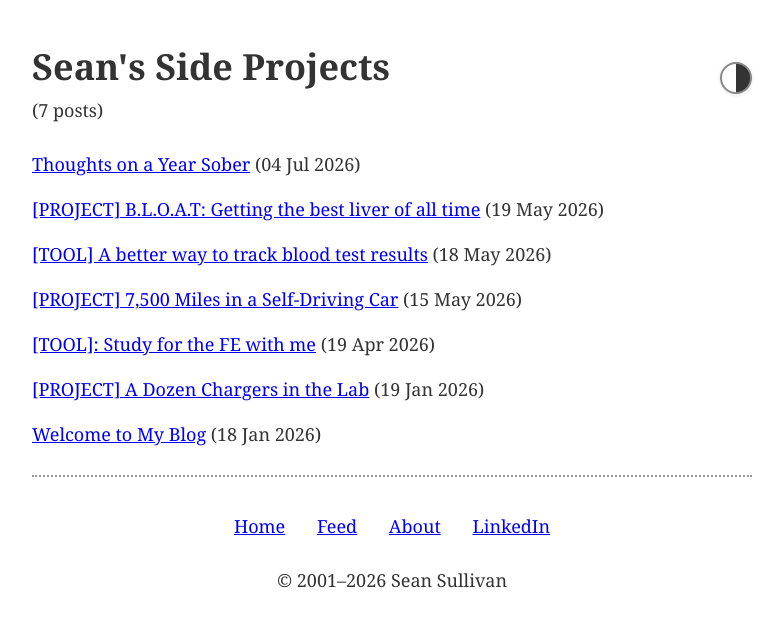
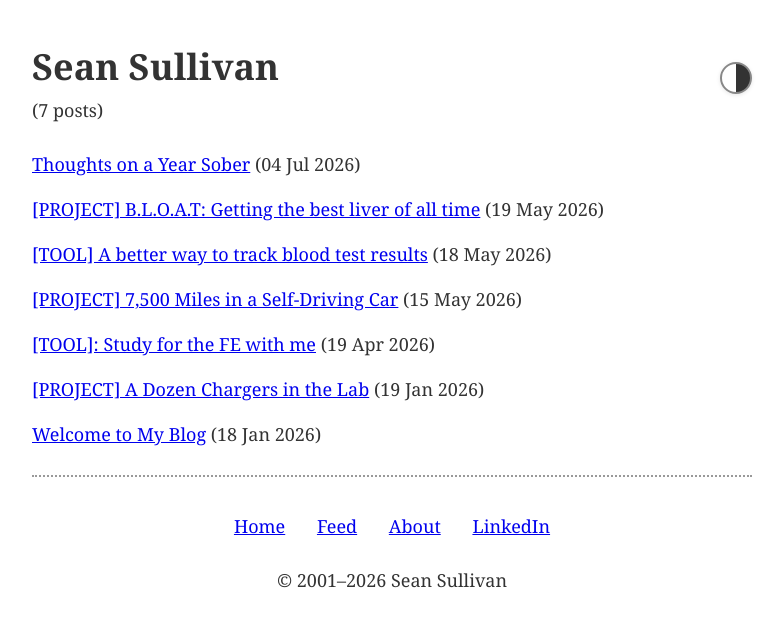
Before and after one commit to 0sps/sull1van.com, a Jekyll site: the page built from index.html, in a window 1280 px wide. Shown: the top 627 px of the page, without its empty margins (248-1031 px from the left). Built offline with Jekyll 4.4.1, drawn with Linux system fonts in a browser that asks for light colours.

Commit message:
new webpage name

```diff
--- a/_layouts/home.html
+++ b/_layouts/home.html
@@ -1,7 +1,7 @@
 ---
 layout: default
 ---
-<h1>Sean's Side Projects</h1>
+<h1>{{ site.title }}</h1>
 <div>{{ site.subtitle }}</div>
 <div>({{ site.posts | size }} posts)</div>
 <ul class="blog">
```
